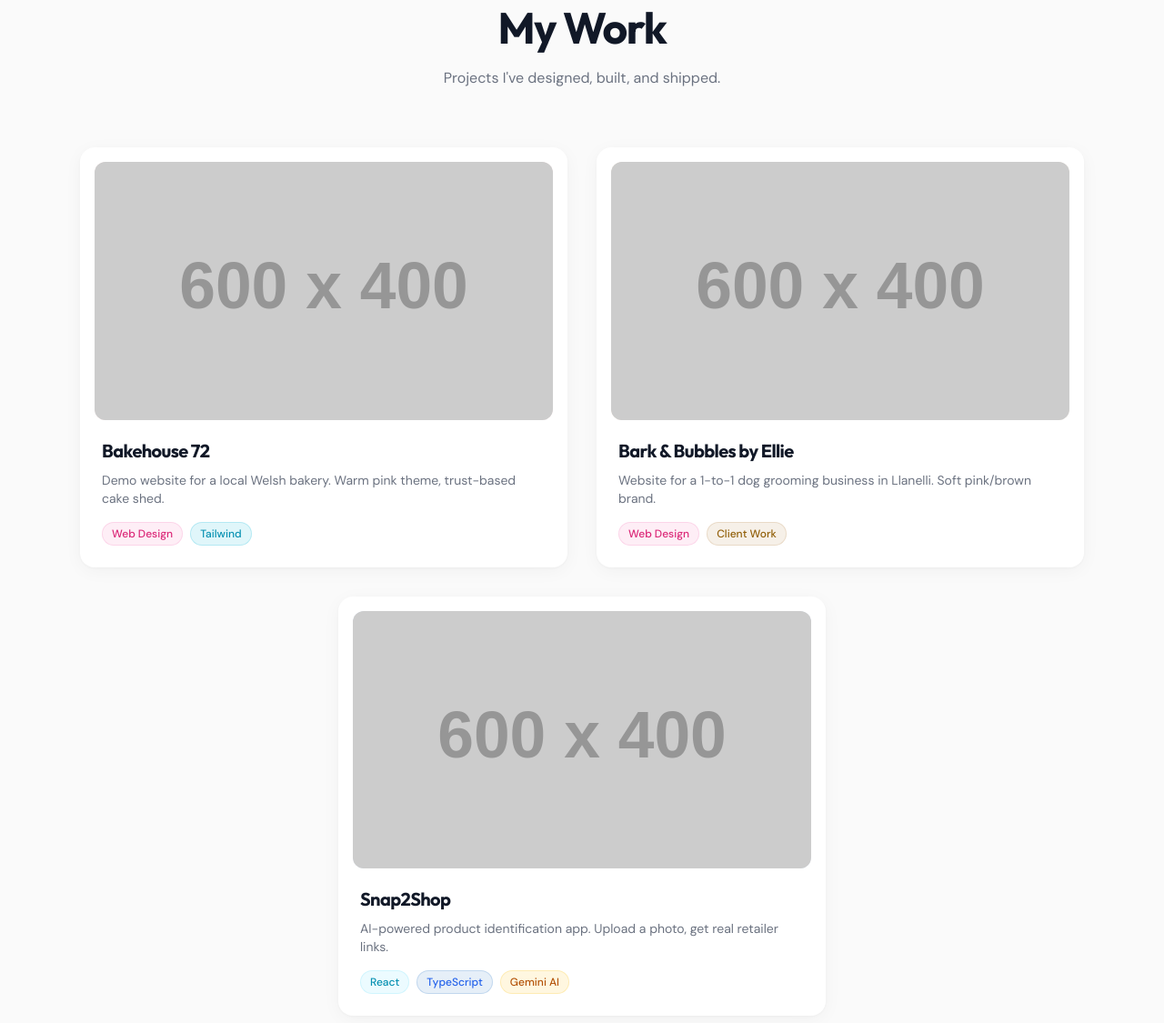
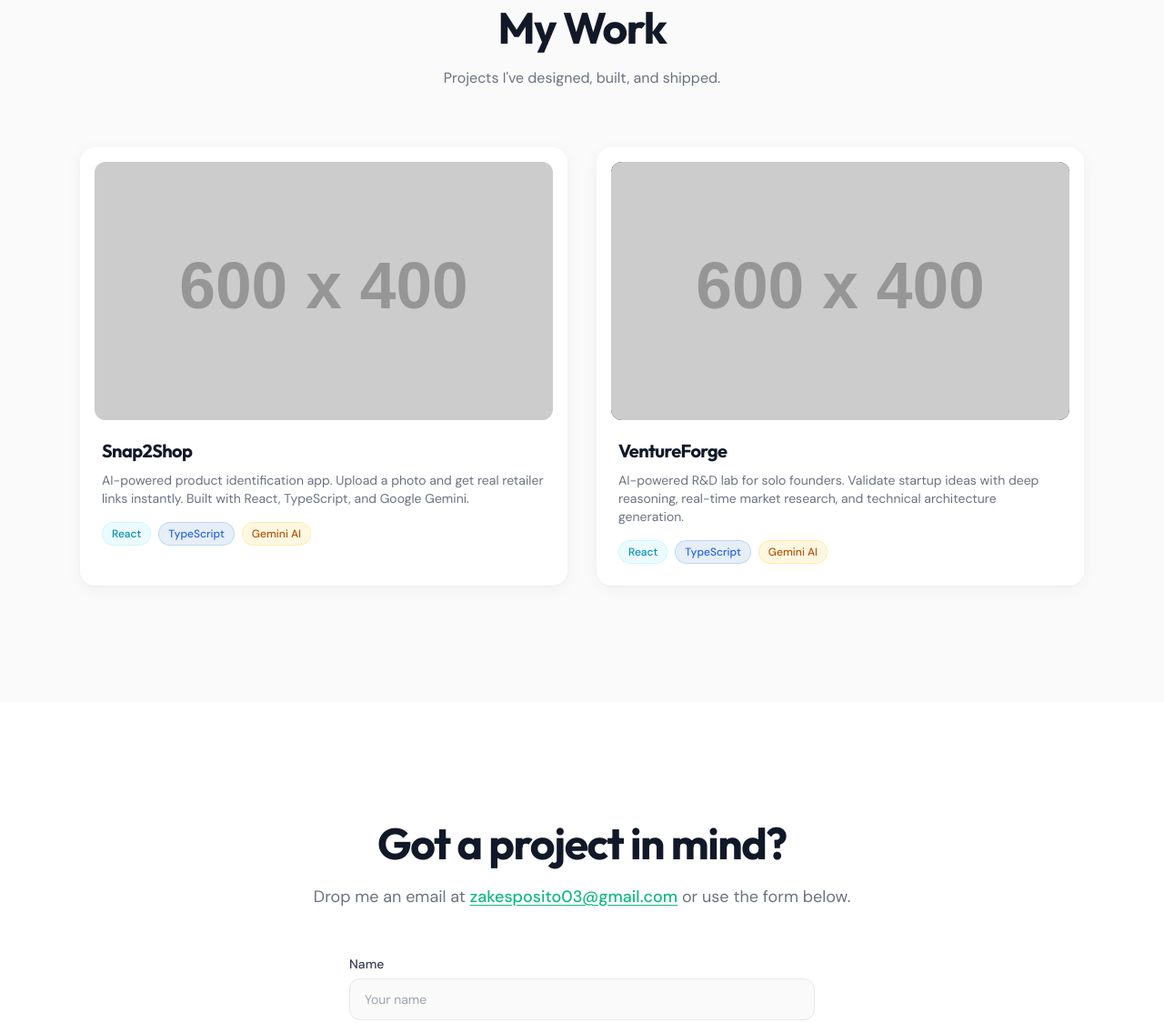
Before and after one commit to zak-esposito/esposito-digital, a website: page index.html in a window 1280 px wide. Shown: the part 2148-3273 px from the top of the page at 91% size. Drawn offline with nearby package versions, Linux system fonts and the light colour scheme; placeholder pictures from the web are drawn by us.

Commit message:
Replace client cards with Snap2Shop and VentureForge, update about bio

```diff
--- a/index.html
+++ b/index.html
@@ -276,7 +276,7 @@
                 <!-- Text side -->
                 <div class="flex-1 order-2 md:order-1">
                     <p class="reveal font-body text-base mb-5" style="color: #D1D5DB; line-height: 1.8;">
-                        I'm Zak Esposito — a final-year Computer Science student at Cardiff University. I've spent a year as a software engineer at Renishaw building production-grade tools used on real manufacturing lines, and now I build modern websites, web apps and AI-powered automations for businesses.
+                        I'm Zak Esposito — a final-year Computer Science student at Cardiff University, on track for a First. I spent a year at Renishaw as a software engineer, building production-critical tools used on real manufacturing lines. I placed 2nd in the Airbus Cyber Security CTF, and now I build modern websites, web apps, and AI-powered automations for businesses.
                     </p>
                     <p class="reveal font-body text-base mb-8" style="color: #D1D5DB; line-height: 1.8;">
                         I work with React, TypeScript, C#, Node.js and modern AI tooling. I care about clean design, strong performance, and software that actually solves problems — not just looks good in a demo.
@@ -313,50 +313,16 @@
                 <p class="reveal font-body text-base mt-4" style="color: #6B7280;">Projects I've designed, built, and shipped.</p>
             </div>
             <div class="grid grid-cols-1 md:grid-cols-2 gap-8">
-                <!-- Card 1: Bakehouse 72 -->
-                <a href="https://bakehouse72-demo.vercel.app" target="_blank" rel="noopener noreferrer" class="reveal card-lift card-light bg-white rounded-2xl overflow-hidden block" style="box-shadow: 0 4px 20px rgba(0,0,0,0.04), 0 1px 3px rgba(0,0,0,0.03); text-decoration: none; color: inherit;">
-                    <div class="p-4 pb-0">
-                        <div class="rounded-xl overflow-hidden" style="background: #f9e8e8;">
-                            <img src="https://placehold.co/600x400/f9e8e8/d4637a?text=Bakehouse+72" alt="Bakehouse 72 screenshot" class="w-full aspect-video object-cover" loading="lazy">
-                        </div>
-                    </div>
-                    <div class="p-5 sm:p-6 pt-4 sm:pt-5">
-                        <h3 class="font-heading text-lg sm:text-xl mb-2" style="font-weight: 700; color: #111827;">Bakehouse 72</h3>
-                        <p class="font-body text-sm mb-4" style="color: #6B7280;">Demo website for a local Welsh bakery. Warm pink theme, trust-based cake shed.</p>
-                        <div class="flex flex-wrap gap-2">
-                            <span class="tech-design px-2.5 py-1 rounded-full text-xs font-medium">Web Design</span>
-                            <span class="tech-tailwind px-2.5 py-1 rounded-full text-xs font-medium">Tailwind</span>
-                        </div>
-                    </div>
-                </a>
-
-                <!-- Card 2: Bark & Bubbles by Ellie -->
-                <a href="https://bark-and-bubbles-neon.vercel.app" target="_blank" rel="noopener noreferrer" class="reveal card-lift card-light bg-white rounded-2xl overflow-hidden block" style="box-shadow: 0 4px 20px rgba(0,0,0,0.04), 0 1px 3px rgba(0,0,0,0.03); text-decoration: none; color: inherit;">
-                    <div class="p-4 pb-0">
-                        <div class="rounded-xl overflow-hidden" style="background: #f5ebe0;">
-                            <img src="https://placehold.co/600x400/f5ebe0/8b6f47?text=Bark+%26+Bubbles" alt="Bark & Bubbles by Ellie screenshot" class="w-full aspect-video object-cover" loading="lazy">
-                        </div>
-                    </div>
-                    <div class="p-5 sm:p-6 pt-4 sm:pt-5">
-                        <h3 class="font-heading text-lg sm:text-xl mb-2" style="font-weight: 700; color: #111827;">Bark & Bubbles by Ellie</h3>
-                        <p class="font-body text-sm mb-4" style="color: #6B7280;">Website for a 1-to-1 dog grooming business in Llanelli. Soft pink/brown brand.</p>
-                        <div class="flex flex-wrap gap-2">
-                            <span class="tech-design px-2.5 py-1 rounded-full text-xs font-medium">Web Design</span>
-                            <span class="tech-client px-2.5 py-1 rounded-full text-xs font-medium">Client Work</span>
-                        </div>
-                    </div>
-                </a>
-
-                <!-- Card 3: Snap2Shop -->
-                <div class="reveal card-lift card-light bg-white rounded-2xl overflow-hidden md:col-span-2 md:max-w-[calc(50%-1rem)] md:mx-auto" style="box-shadow: 0 4px 20px rgba(0,0,0,0.04), 0 1px 3px rgba(0,0,0,0.03);">
+                <!-- Card 1: Snap2Shop -->
+                <div class="reveal card-lift card-light bg-white rounded-2xl overflow-hidden" style="box-shadow: 0 4px 20px rgba(0,0,0,0.04), 0 1px 3px rgba(0,0,0,0.03);">
                     <div class="p-4 pb-0">
                         <div class="rounded-xl overflow-hidden" style="background: #e8f0fe;">
-                            <img src="https://placehold.co/600x400/e8f0fe/4a6cf7?text=Snap2Shop" alt="Snap2Shop screenshot" class="w-full aspect-video object-cover" loading="lazy">
+                            <img src="https://placehold.co/600x400/e8f0fe/4a6cf7?text=Snap2Shop" alt="Snap2Shop AI product identification app" class="w-full aspect-video object-cover" loading="lazy">
                         </div>
                     </div>
                     <div class="p-5 sm:p-6 pt-4 sm:pt-5">
                         <h3 class="font-heading text-lg sm:text-xl mb-2" style="font-weight: 700; color: #111827;">Snap2Shop</h3>
-                        <p class="font-body text-sm mb-4" style="color: #6B7280;">AI-powered product identification app. Upload a photo, get real retailer links.</p>
+                        <p class="font-body text-sm mb-4" style="color: #6B7280;">AI-powered product identification app. Upload a photo and get real retailer links instantly. Built with React, TypeScript, and Google Gemini.</p>
                         <div class="flex flex-wrap gap-2">
                             <span class="tech-react px-2.5 py-1 rounded-full text-xs font-medium">React</span>
                             <span class="tech-typescript px-2.5 py-1 rounded-full text-xs font-medium">TypeScript</span>
@@ -364,6 +330,24 @@
                         </div>
                     </div>
                 </div>
+
+                <!-- Card 2: VentureForge -->
+                <a href="https://github.com/zak-esposito/venture-forge" target="_blank" rel="noopener noreferrer" class="reveal card-lift card-light bg-white rounded-2xl overflow-hidden block" style="box-shadow: 0 4px 20px rgba(0,0,0,0.04), 0 1px 3px rgba(0,0,0,0.03); text-decoration: none; color: inherit;">
+                    <div class="p-4 pb-0">
+                        <div class="rounded-xl overflow-hidden" style="background: #0A0A0A;">
+                            <img src="https://placehold.co/600x400/0A0A0A/10B981?text=VentureForge" alt="VentureForge AI startup validation tool" class="w-full aspect-video object-cover" loading="lazy">
+                        </div>
+                    </div>
+                    <div class="p-5 sm:p-6 pt-4 sm:pt-5">
+                        <h3 class="font-heading text-lg sm:text-xl mb-2" style="font-weight: 700; color: #111827;">VentureForge</h3>
+                        <p class="font-body text-sm mb-4" style="color: #6B7280;">AI-powered R&D lab for solo founders. Validate startup ideas with deep reasoning, real-time market research, and technical architecture generation.</p>
+                        <div class="flex flex-wrap gap-2">
+                            <span class="tech-react px-2.5 py-1 rounded-full text-xs font-medium">React</span>
+                            <span class="tech-typescript px-2.5 py-1 rounded-full text-xs font-medium">TypeScript</span>
+                            <span class="tech-gemini px-2.5 py-1 rounded-full text-xs font-medium">Gemini AI</span>
+                        </div>
+                    </div>
+                </a>
             </div>
         </div>
     </section>
```
Also changed, not shown: screenshots/portfolio-update-round2.png (added).
